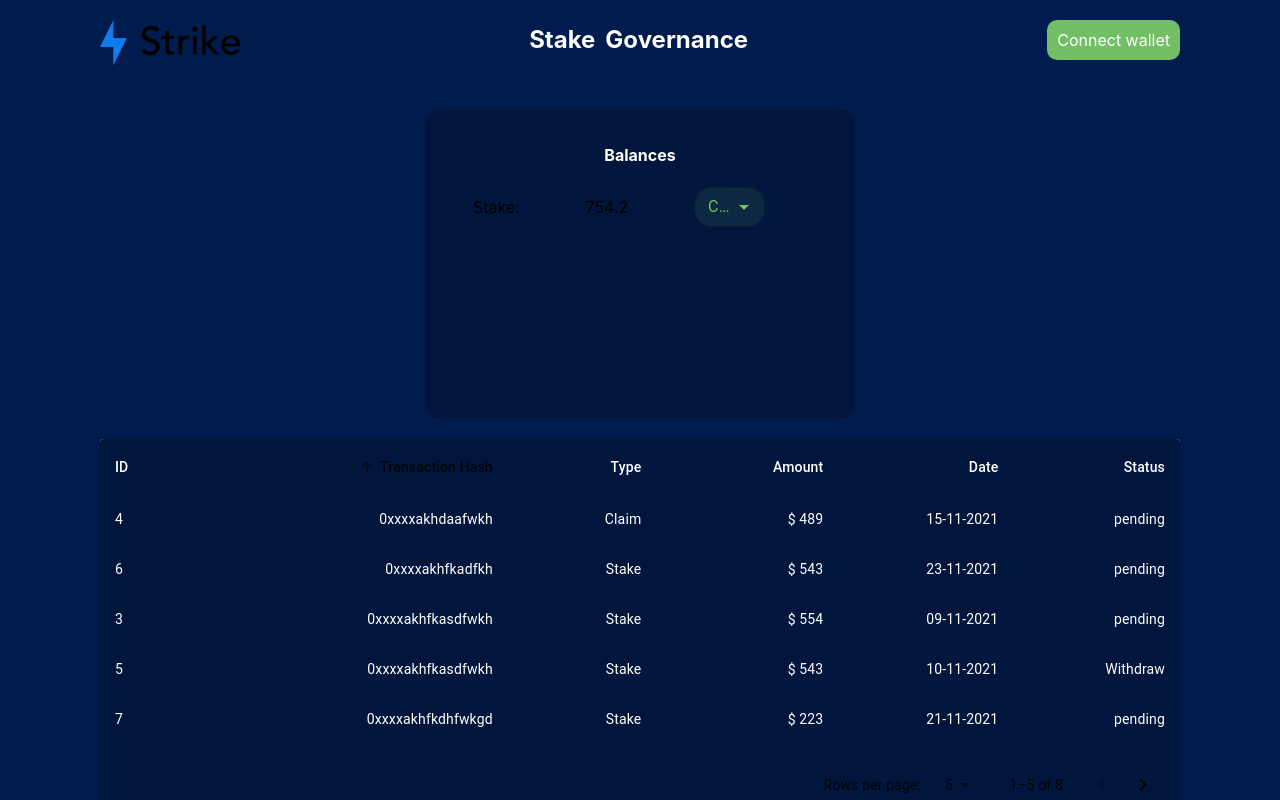
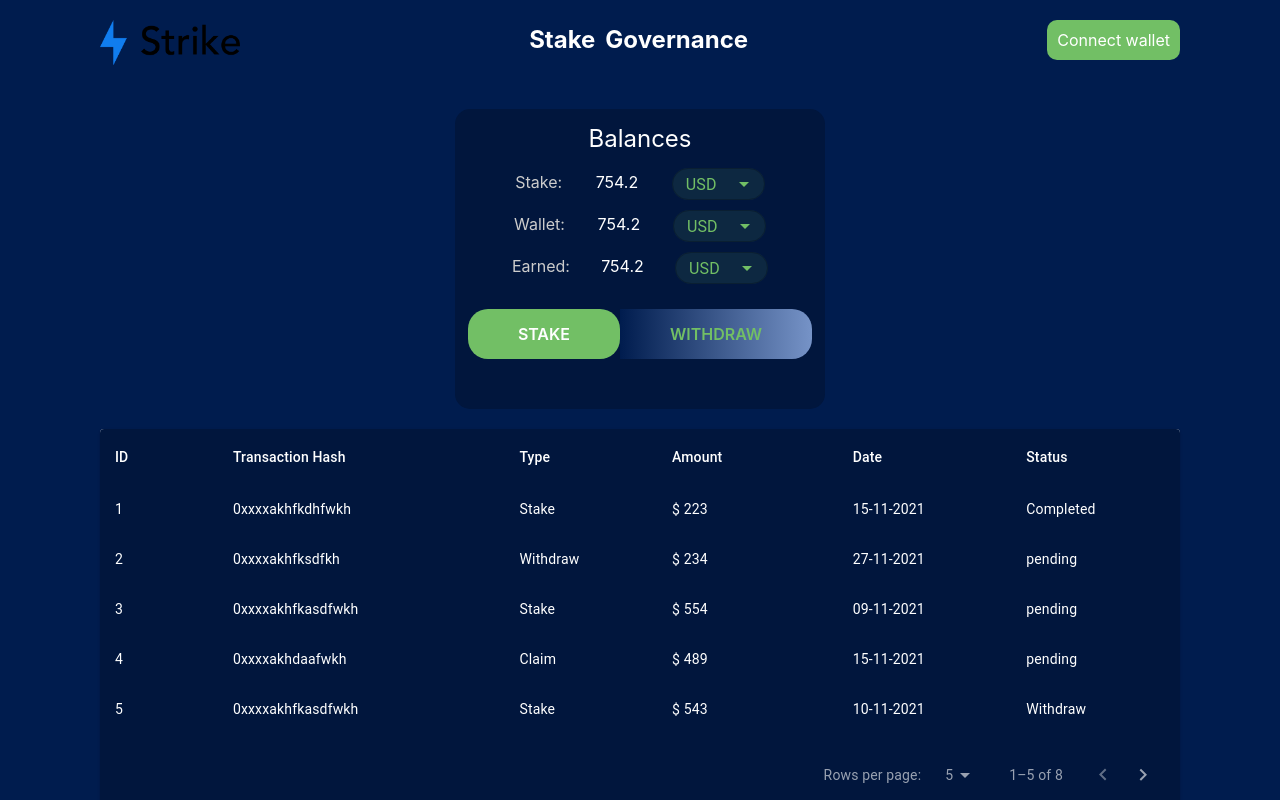
Before and after one commit to dexterdatul197/stake-governance, a React (Create React App) app: page /stake in a window 1280 px wide. Shown: the top 800 px of the page. Built offline with nearby package versions, Linux system fonts and the light colour scheme; what coingecko-api-v3 would draw is missing.

Commit message:
stake screen

```diff
--- a/src/components/balances/Balances.module.scss
+++ b/src/components/balances/Balances.module.scss
@@ -3,27 +3,53 @@
     text-align: center;
   }
   .balance {
+    width: 350px;
+    height: 280px;
+    background: #01163d;
+    padding: 10px;
+    border-radius: 15px;
+    margin: 0 auto;
+  }
+  .balance-row {
+    display: flex;
+    justify-content: space-around;
+    height: 2em;
+    line-height: 1.8;
+    padding: 5px 0;
+  }
+  .balance-head-text {
+    color: #fff;
+    padding-top: 5px;
+    padding-bottom: 10px;
+    font-size: 24px;
+  }
+  .balance-key {
+    color: #ccc;
+  }
+  .balance-value {
+    color: #fff;
+  }
+  .balance-button {
     display: flex;
     justify-content: center;
+    text-transform: uppercase;
+    font-weight: 600;
+    padding-top: 20px;
   }
-  .balance-style {
-    width: 400px;
-    height: 280px;
-    padding: 15px;
-    background-color: #01163D;
-    border-radius: 15px;
+  .balance-button div {
+    padding: 15px 50px;
+    cursor: pointer;
   }
-  .balance-style h4 {
+  .btn-stake {
     color: #fff;
+    background-color: var(--btn-background-color);
+    border-radius: 20px;
   }
-  .balance-style-content {
-    display: flex;
-  }
-  .balance-style-content {
-    display: flex;
-    justify-content: space-around;
-    height: 3em;
-    line-height: 2.5;
+  .btn-withdraw {
+    border-top-right-radius: 20px;
+    border-bottom-right-radius: 20px;
+    background-image: linear-gradient(to right, #001C4E, #7693c7);
+    color: var(--btn-background-color);
   }
   .history {
     margin-top: 20px;
--- a/src/components/balances/Balances.tsx
+++ b/src/components/balances/Balances.tsx
@@ -9,7 +9,6 @@ import {
   TableFooter,
   TableHead,
   TablePagination,
-  TablePaginationClasses,
   TableRow,
   TableSortLabel,
   TextField,
@@ -25,13 +24,19 @@ const cx = classNames.bind(styles);
 
 const useStyles: any = makeStyles(() => ({
   root: {
-    width: '50%',
+    // width: '50%',
     '& > .css-17vbkzs-MuiFormControl-root-MuiTextField-root': {
       marginTop: 0,
     },
+    '& > .MuiOutlinedInput-root': {
+      height: '2em',
+      paddingRight: '25px'
+    }
   },
   inputRoot: {
     background: 'rgba(114, 191, 101, 0.1);',
+    height: '2em',
+    paddingRight: '25px !important',
     '&.MuiOutlinedInput-root': {
       borderRadius: '18px',
     },
@@ -39,6 +44,9 @@ const useStyles: any = makeStyles(() => ({
   input: {
     textTransform: 'uppercase',
     color: '#72bf65 !important',
+    width: '50px !important',
+    paddingTop: '1px !important',
+    paddingBottom: '0px !important'
   },
   endAdornment: {
     '& > .MuiAutocomplete-clearIndicator': {
@@ -50,12 +58,21 @@ const useStyles: any = makeStyles(() => ({
   },
 }));
 
-const TablePaginationClass: any = makeStyles(() => ({
-    root: {
-        color: '#fff'
-    }
-}))
-
+const paginationStyle = makeStyles(() => ({
+  toolbar: {
+    color: 'rgba(255, 255, 255, 0.6);',
+  },
+  input: {
+    '& > .MuiTablePagination-selectIcon': {
+      color: 'rgba(255, 255, 255, 0.6);',
+    },
+  },
+  actions: {
+    '& > .Mui-disabled .MuiSvgIcon-fontSizeMedium': {
+      color: 'rgba(255, 255, 255, 0.38);',
+    },
+  },
+}));
 const StyledTableCell = styled(TableCell)(({ theme }) => ({
   [`&.${tableCellClasses.root}`]: {
     backgroundColor: '#01163D',
@@ -63,6 +80,16 @@ const StyledTableCell = styled(TableCell)(({ theme }) => ({
   },
   border: 0,
   padding: 15,
+}));
+const tableSortStyles = makeStyles(() => ({
+  root: {
+    '&:hover': {
+      color: '#fff !important',
+    },
+    '&:focus': {
+      color: '#fff !important',
+    },
+  },
 }));
 
 interface Data {
@@ -83,9 +110,11 @@ interface HeadCell {
 const Balances: React.FC = () => {
   type Order = 'asc' | 'desc';
   const classes = useStyles();
+  const paginationClasses = paginationStyle();
+  const tableSortClasses = tableSortStyles();
   const currencies = useAppSelector((state) => state.currency.currenciesList);
   const [order, setOrder] = useState<Order>('asc');
-  const [orderBy, setOrderBy] = useState<keyof Data>('transactionHash');
+  const [orderBy, setOrderBy] = useState<keyof Data>('id');
   const [page, setPage] = useState(0);
   const [rowsPerPage, setRowsPerPage] = useState(5);
 
@@ -274,18 +303,17 @@ const Balances: React.FC = () => {
   return (
     <div className={cx('balances-history')}>
       <div className={cx('balance')}>
+        <div className={cx('balance-head-text')}>Balances</div>
+        <div className={cx('balance-row')}>
           <div></div>
-        <div className={cx('balance-style')}>
-          <h4>Balances</h4>
-          <div className={cx('balance-style-content')}>
-            <div>Stake:</div>
-            <div>754.2</div>
+          <div className={cx('balance-key')}>Stake:</div>
+          <div className={cx('balance-value')}>754.2</div>
           <div>
             <Autocomplete
               classes={classes}
               options={currencies}
-                defaultValue={'chn'}
-                //   onChange={handleOnChangeSelectCurrency}
+              defaultValue={'usd'}
+              // onChange={handleOnChangeSelectCurrency}
               renderInput={(item) => (
                 <TextField {...item} margin="normal" fullWidth />
               )}
@@ -293,27 +321,69 @@ const Balances: React.FC = () => {
               id="combo-box-demo"
             />
           </div>
+          <div></div>
         </div>
+        <div className={cx('balance-row')}>
+          <div></div>
+          <div className={cx('balance-key')}>Wallet:</div>
+          <div className={cx('balance-value')}>754.2</div>
+          <div>
+            <Autocomplete
+              classes={classes}
+              options={currencies}
+              defaultValue={'usd'}
+              // onChange={handleOnChangeSelectCurrency}
+              renderInput={(item) => (
+                <TextField {...item} margin="normal" fullWidth />
+              )}
+              size={'small'}
+              id="combo-box-demo"
+            />
           </div>
           <div></div>
         </div>
+        <div className={cx('balance-row')}>
+          <div></div>
+          <div className={cx('balance-key')}>Earned:</div>
+          <div className={cx('balance-value')}>754.2</div>
+          <div>
+            <Autocomplete
+              classes={classes}
+              options={currencies}
+              defaultValue={'usd'}
+              // onChange={handleOnChangeSelectCurrency}
+              renderInput={(item) => (
+                <TextField {...item} margin="normal" fullWidth />
+              )}
+              size={'small'}
+              id="combo-box-demo"
+            />
+          </div>
+          <div></div>
+        </div>
+        <div className={cx('balance-button')}>
+            <div className={cx('btn-stake')}>Stake</div>
+            <div className={cx('btn-withdraw')}>Withdraw</div>
+        </div>
+      </div>
       <div className={cx('history')}>
-        <Paper sx={{ width: '100%', overflow: 'hidden', maxHeight: 450 }}>
+        <Paper sx={{ width: '100%', overflow: 'hidden' }}>
           <TableContainer sx={{ maxHeight: 440 }}>
-            <Table>
+            <Table stickyHeader aria-label="sticky table">
               <TableHead>
                 <TableRow>
                   {headCells.map((headCell) => (
                     <StyledTableCell
                       key={headCell.id}
-                      align={headCell.numeric ? 'right' : 'left'}
+                      align={'left'}
                       padding={headCell.disablePadding ? 'none' : 'normal'}
                       sortDirection={orderBy === headCell.id ? order : false}
                     >
                       <TableSortLabel
-                        active={orderBy === headCell.id}
+                        // active={orderBy === headCell.id}
                         direction={orderBy === headCell.id ? order : 'asc'}
                         onClick={createSortHandler(headCell.id)}
+                        classes={tableSortClasses}
                       >
                         {headCell.label}
                       </TableSortLabel>
@@ -326,33 +396,29 @@ const Balances: React.FC = () => {
                   .slice(page * rowsPerPage, page * rowsPerPage + rowsPerPage)
                   .map((row, index) => {
                     const labelId = `enhanced-table-checkbox-${index}`;
-
                     return (
-                      <TableRow
-                        tabIndex={-1}
-                        key={row.id}
-                      >
+                      <TableRow tabIndex={-1} key={row.id}>
                         <StyledTableCell
                           component="th"
                           id={labelId}
-                          scope="row"
-                          padding="none"
+                          // scope="row"
+                          align={'left'}
                         >
                           {row.id}
                         </StyledTableCell>
-                        <StyledTableCell align="right">
+                        <StyledTableCell align={'left'}>
                           {row.transactionHash}
                         </StyledTableCell>
-                        <StyledTableCell align="right">
+                        <StyledTableCell align={'left'}>
                           {row.type}
                         </StyledTableCell>
-                        <StyledTableCell align="right">
+                        <StyledTableCell align={'left'}>
                           {row.amount}
                         </StyledTableCell>
-                        <StyledTableCell align="right">
+                        <StyledTableCell align={'left'}>
                           {row.date}
                         </StyledTableCell>
-                        <StyledTableCell align="right">
+                        <StyledTableCell align={'left'}>
                           {row.status}
                         </StyledTableCell>
                       </TableRow>
@@ -375,7 +441,7 @@ const Balances: React.FC = () => {
                       page={page}
                       onPageChange={handleChangePage}
                       onRowsPerPageChange={handleChangeRowsPerPage}
-                      classes={TablePaginationClass}
+                      classes={paginationClasses}
                     />
                   </StyledTableCell>
                 </TableRow>
--- a/src/components/connect-wallet-dialog/ConnectWalletDialog.tsx
+++ b/src/components/connect-wallet-dialog/ConnectWalletDialog.tsx
@@ -174,6 +174,11 @@ const ConnectWalletDialog: React.FC = () => {
         fullWidth={true}
         maxWidth={'xs'}
         disableEscapeKeyDown={true}
+        PaperProps={{
+          style: {
+            backgroundColor: '#001C4E',
+          },
+        }}
       >
         <Box display={'flex'} justifyContent={'space-between'}>
           <Typography component={'div'}>
@@ -234,6 +239,12 @@ const ConnectWalletDialog: React.FC = () => {
         fullWidth={true}
         maxWidth={'xs'}
         disableEscapeKeyDown={true}
+        PaperProps={{
+          style: {
+            backgroundColor: '#001C4E',
+            color: '#fff'
+          },
+        }}
       >
         <Box display={'flex'} justifyContent={'space-between'}>
           <Typography component={'div'}>
@@ -242,7 +253,7 @@ const ConnectWalletDialog: React.FC = () => {
             </IconButton>
           </Typography>
           <Typography component={'div'} className={cx('title')}>
-            <Box>Connect Coinbase</Box>
+            <Box><div className={cx('connect-wallet-text')}>Connect Coinbase</div></Box>
           </Typography>
           <Typography component={'div'}>
             <IconButton
@@ -282,7 +293,7 @@ const ConnectWalletDialog: React.FC = () => {
           size="medium"
           style={{
             borderRadius: 20,
-            backgroundColor: '#21b6ae',
+            backgroundColor: '#72BF65',
             padding: '18px 36px',
             color: '#fff',
             fontWeight: 'bold',
```
Lines whose indentation alone changed are shown as unchanged.
